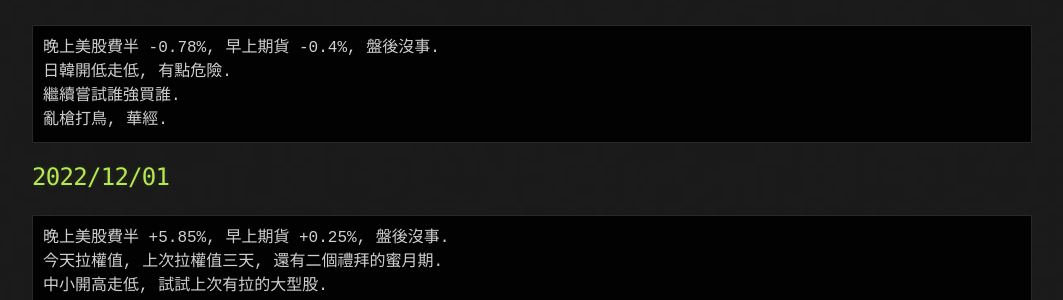
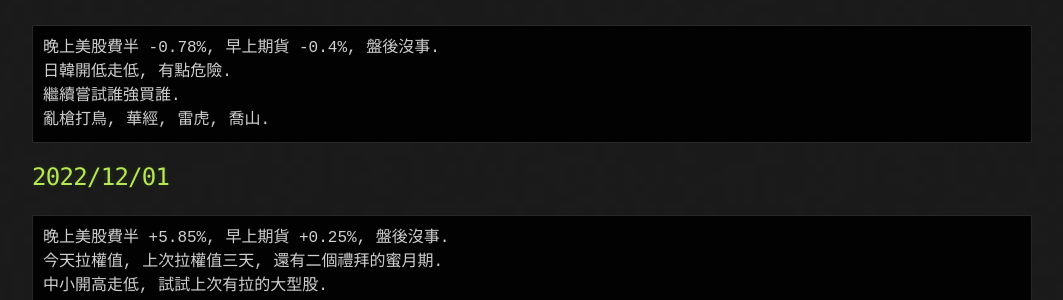
Before and after one commit to lepg5487/Stock_God, a Jekyll site: the page built from index.md, in a window 1280 px wide and 900 px high, scrolled down 348 px. Shown: the part 221-521 px from the top of the window, without its empty margins (108-1171 px from the left). Built offline with Jekyll 4.4.1, drawn with Linux system fonts in a browser that asks for light colours; our own code applies the rules of GitHub Pages for plain Markdown files.

Commit message:
Update index.md

````diff
--- a/index.md
+++ b/index.md
@@ -21,7 +21,7 @@ layout: testlayouts
 晚上美股費半 -0.78%, 早上期貨 -0.4%, 盤後沒事.
 日韓開低走低, 有點危險.
 繼續嘗試誰強買誰.
-亂槍打鳥, 華經.
+亂槍打鳥, 華經, 雷虎, 喬山.
 ```
 
 ## 2022/12/01
````
